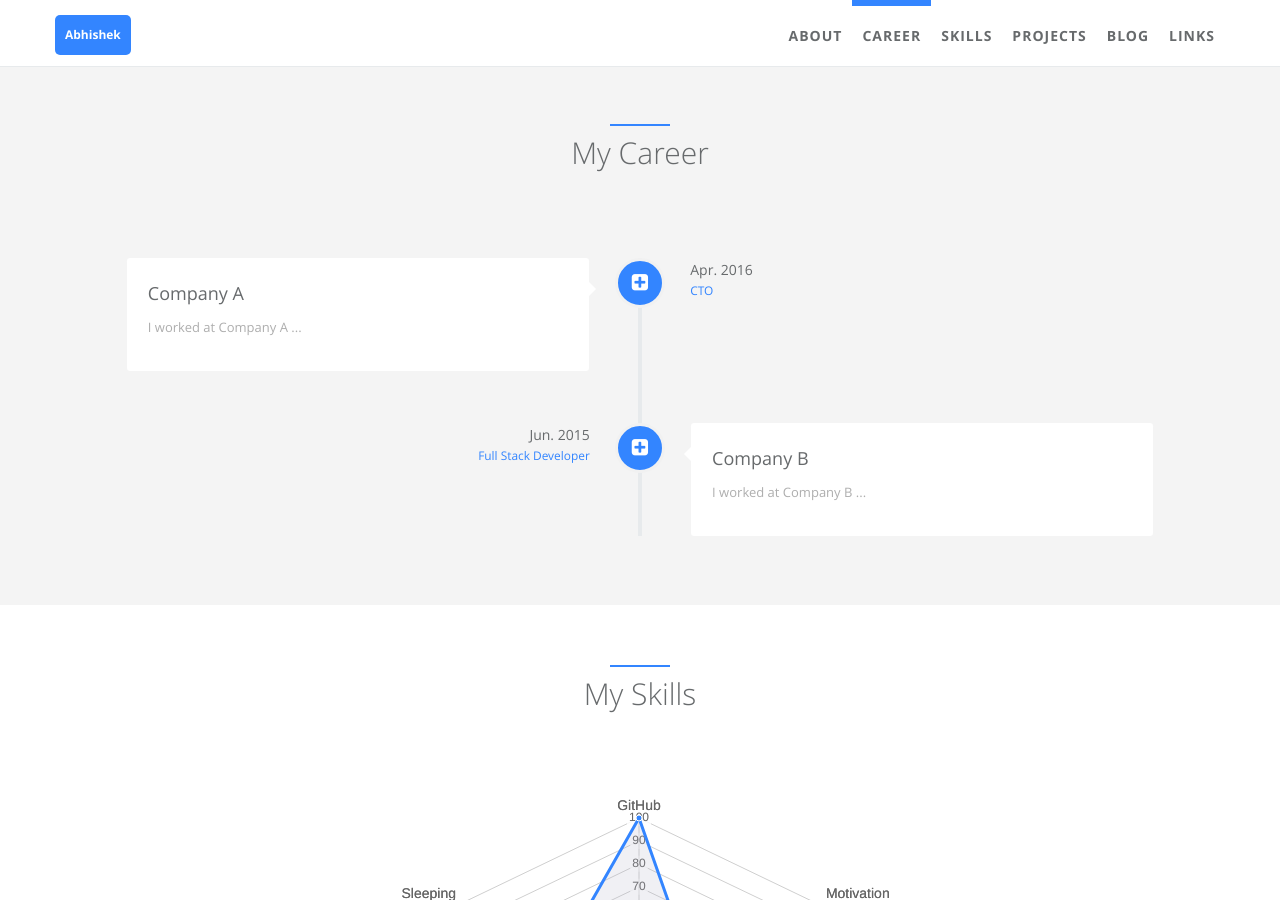
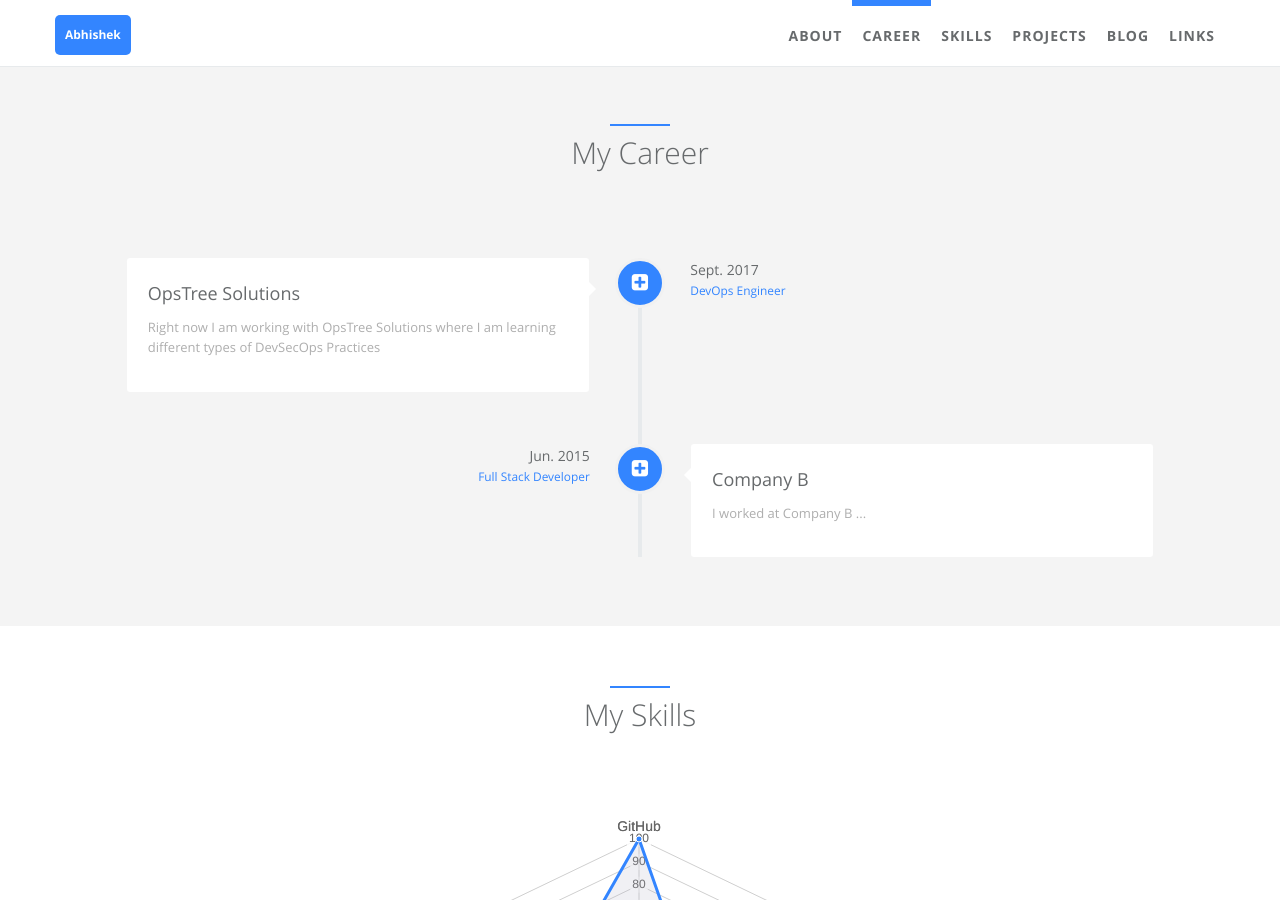
Before and after one commit to iamabhishek-dubey/iamabhishek-dubey.github.io, a Jekyll site: the page built from index.html, in a window 1280 px wide and 900 px high, scrolled down 871 px. Built offline with Jekyll 4.4.1, drawn with Linux system fonts in a browser that asks for light colours.

Commit message:
Updated carrier info

```diff
--- a/_data/index/careers.yml
+++ b/_data/index/careers.yml
@@ -1,16 +1,16 @@
 # careers section data
 # if you don't have language feature(language.yml is empty), ignore "i18n" items
 - name:
-    detail: Company A
-    i18n: company_a
+    detail: OpsTree Solutions
+    i18n: opstree_solutions
   desc:
-    detail: I worked at Company A ...
+    detail: Right now I am working with OpsTree Solutions where I am learning different types of DevSecOps Practices
     i18n: company_a_desc
   date:
-    detail: Apr. 2016
+    detail: Sept. 2017
     i18n: company_a_date
   job:
-    detail: CTO
+    detail: DevOps Engineer
     i18n: company_a_job
   icon: fa-plus-square
 
```
